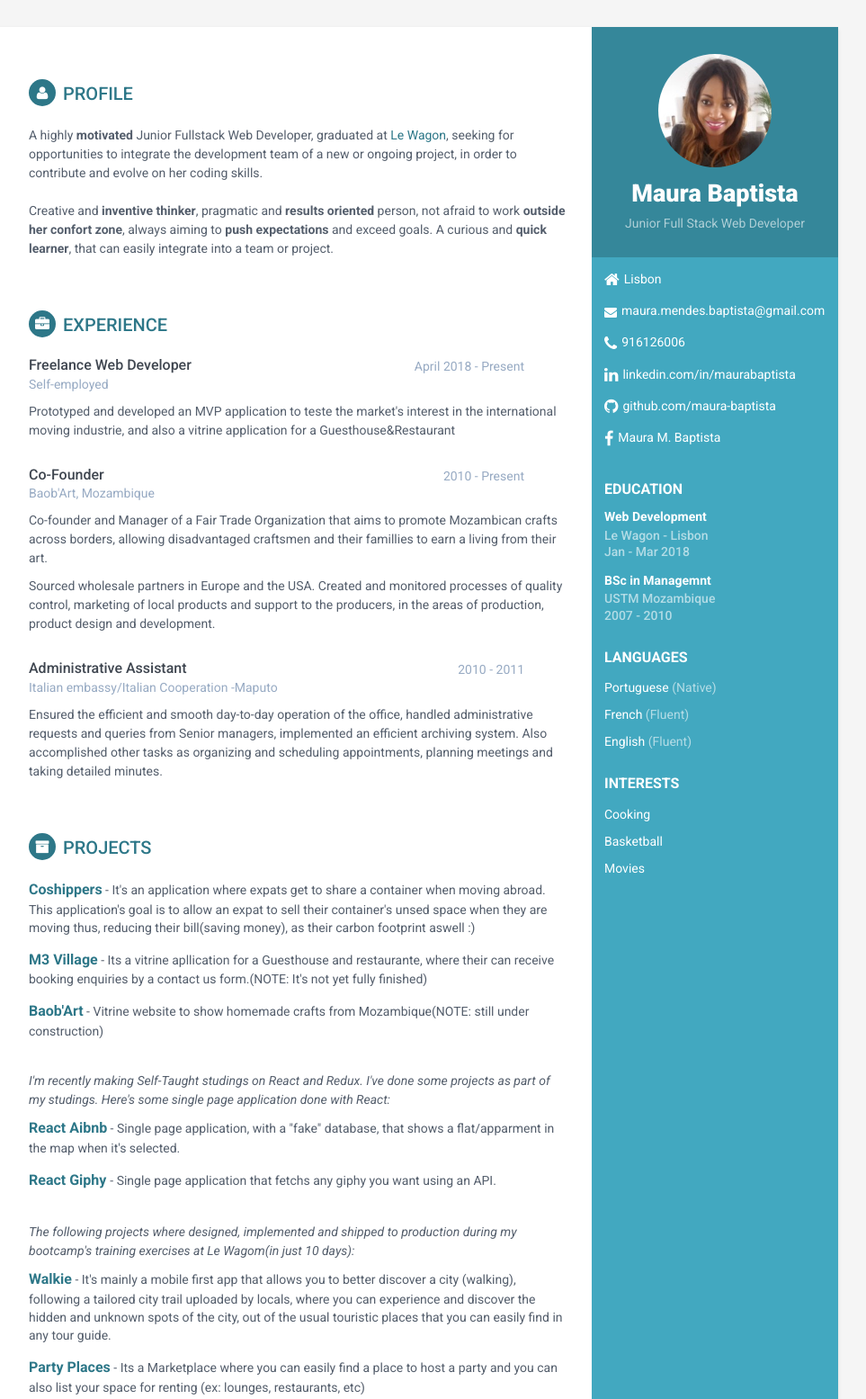
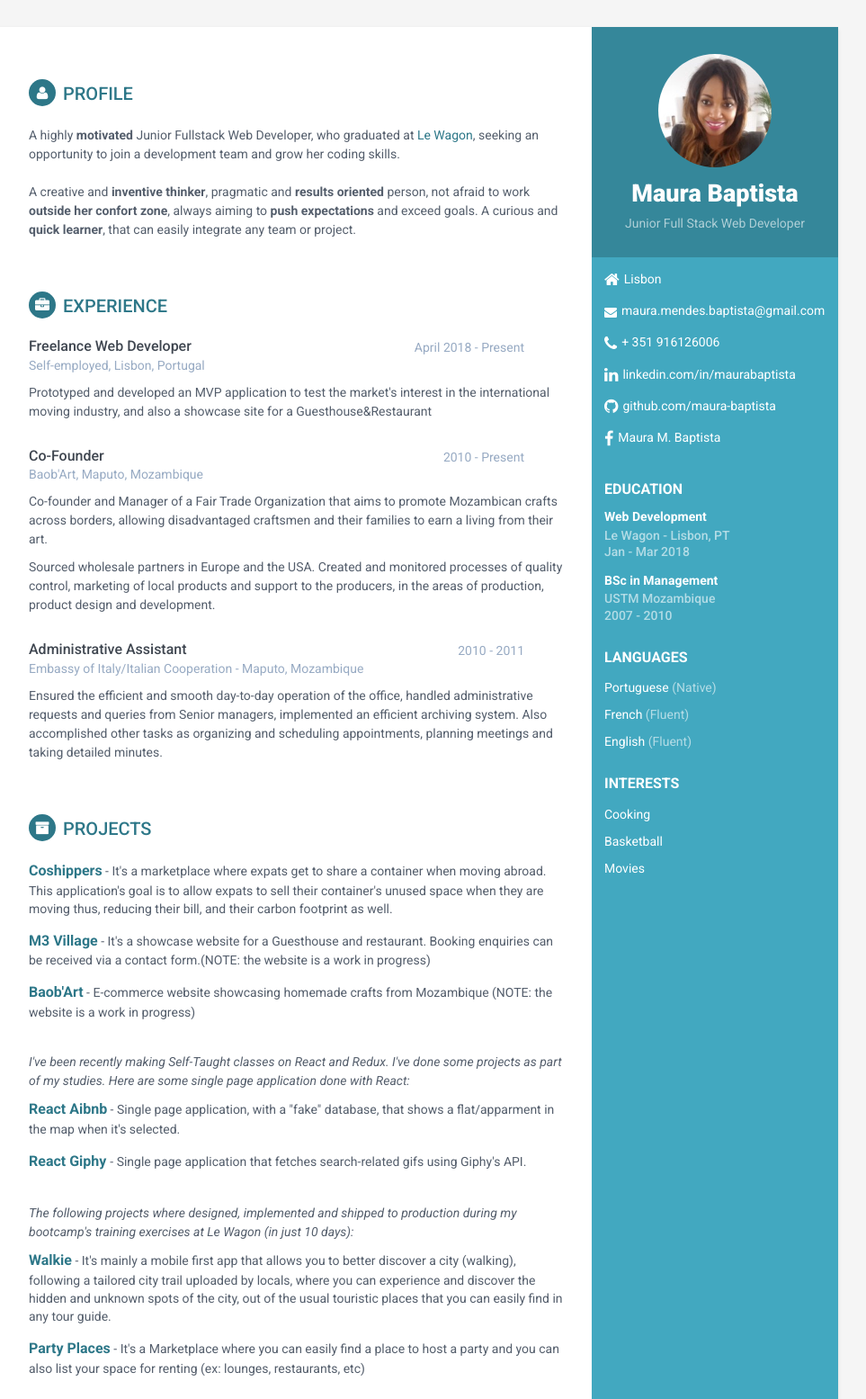
Before and after one commit to maura-baptista/cv-maura-baptista, a plain HTML site: page index.html in a window 1280 px wide. Shown: the top 1555 px of the page at 90% size, without its empty margins (188-1151 px from the left). Drawn offline with Linux system fonts and the light colour scheme.

Commit message:
correcteing grammer errors

```diff
--- a/index.html
+++ b/index.html
@@ -39,7 +39,7 @@
                 <ul class="list-unstyled contact-list">
                     <li class="linkedin"><i class="fa fa-home"></i></i><a href="https://www.google.com/maps/place/R.+Pereira+e+Sousa+3,+1350-135+Lisboa/@38.720122,-9.1666296,17z/data=!3m1!4b1!4m5!3m4!1s0xd1933664f2e5c81:0xa5a5c44450af4274!8m2!3d38.7201178!4d-9.1644356" target="_blank">Lisbon</a></li>
                     <li class="email"><i class="fa fa-envelope"></i><a href="mailto: yourname@email.com">maura.mendes.baptista@gmail.com</a></li>
-                    <li class="phone"><i class="fa fa-phone"></i><a href="916126006">916126006</a></li>
+                    <li class="phone"><i class="fa fa-phone"></i><a href="916126006">+ 351 916126006</a></li>
                     <li class="linkedin"><i class="fa fa-linkedin"></i><a href="https://www.linkedin.com/in/maurabaptista/" target="_blank">linkedin.com/in/maurabaptista</a></li>
                     <li class="github"><i class="fa fa-github"></i><a href="https://github.com/maura-baptista" target="_blank">github.com/maura-baptista</a></li>
                     <li class="facebook"><i class="fa fa-facebook"></i><a href=https://www.facebook.com/maura.mendes.54" target="_blank">Maura M. Baptista</a></li>
@@ -49,11 +49,11 @@
                 <h2 class="container-block-title">Education</h2>
                 <div class="item">
                     <h4 class="degree">Web Development</h4>
-                    <h5 class="meta">Le Wagon - Lisbon</h5>
+                    <h5 class="meta">Le Wagon - Lisbon, PT</h5>
                     <div class="time">Jan - Mar 2018</div>
                 </div><!--//item-->
                 <div class="item">
-                    <h4 class="degree">BSc in Managemnt</h4>
+                    <h4 class="degree">BSc in Management</h4>
                     <h5 class="meta">USTM Mozambique</h5>
                     <div class="time">2007 - 2010</div>
                 </div><!--//item-->
@@ -84,11 +84,11 @@
             <section class="section summary-section">
                 <h2 class="section-title"><i class="fa fa-user"></i>Profile</h2>
                 <div class="summary">
-                    <p>A highly <b>motivated </b>Junior Fullstack Web Developer, graduated at <a href="https://www.lewagon.com/program" target="_blank"> Le Wagon</a>, seeking for opportunities to integrate the development team of a new or ongoing project, in order to contribute and evolve on her coding skills. <br> <br>
+                    <p>A highly <b>motivated </b>Junior Fullstack Web Developer, who graduated at <a href="https://www.lewagon.com/program" target="_blank"> Le Wagon</a>, seeking an opportunity to join a development team and grow her coding skills. <br> <br>
 
-                    Creative and <b>inventive thinker</b>, pragmatic and <b>results oriented</b> person,  not afraid to work <b>outside her confort zone</b>, always aiming to <b>push expectations</b> and exceed goals.
+                    A creative and <b>inventive thinker</b>, pragmatic and <b>results oriented</b> person,  not afraid to work <b>outside her confort zone</b>, always aiming to <b>push expectations</b> and exceed goals.
 
-                    A curious and <b>quick learner</b>, that can easily integrate into a team or project.
+                    A curious and <b>quick learner</b>, that can easily integrate any team or project.
                     </p>
 
                     <!-- <p>Junior Full Stack Web Developer fromed by <a href="https://www.lewagon.com/program" target="_blank"> Le Wagon</a>  seeking for new opportuni
@@ -111,10 +111,10 @@
                             <h3 class="job-title">Freelance Web Developer</h3>
                             <div class="time">April 2018 - Present</div>
                         </div><!--//upper-row-->
-                        <div class="company">Self-employed</div>
+                        <div class="company">Self-employed, Lisbon, Portugal</div>
                     </div><!--//meta-->
                     <div class="details">
-                        <p>Prototyped and developed an MVP application to teste the market's interest in the international moving industrie, and also a vitrine application for a Guesthouse&Restaurant </p>
+                        <p>Prototyped and developed an MVP application to test the market's interest in the international moving industry, and also a showcase site for a Guesthouse&Restaurant </p>
                     </div><!--//details-->
                 </div><!--//item-->
 
@@ -124,10 +124,10 @@
                             <h3 class="job-title">Co-Founder</h3>
                             <div class="time">2010 - Present</div>
                         </div><!--//upper-row-->
-                        <div class="company">Baob'Art, Mozambique</div>
+                        <div class="company">Baob'Art, Maputo, Mozambique</div>
                     </div><!--//meta-->
                     <div class="details">
-                        <p>Co-founder and Manager of a Fair Trade Organization that aims to promote Mozambican crafts across borders, allowing disadvantaged craftsmen and their famillies to earn a living from their art.</p>
+                        <p>Co-founder and Manager of a Fair Trade Organization that aims to promote Mozambican crafts across borders, allowing disadvantaged craftsmen and their families to earn a living from their art.</p>
                         <p>Sourced wholesale partners in Europe and the USA. Created and monitored processes of quality control, marketing of local products and support to the producers, in the areas of production, product design and development.  </p>
                     </div><!--//details-->
                 </div><!--//item-->
@@ -138,7 +138,7 @@
                             <h3 class="job-title">Administrative Assistant</h3>
                             <div class="time">2010 - 2011</div>
                         </div><!--//upper-row-->
-                        <div class="company">Italian embassy/Italian Cooperation -Maputo </div>
+                        <div class="company">Embassy of Italy/Italian Cooperation - Maputo, Mozambique </div>
                     </div><!--//meta-->
                     <div class="details">
                         <p>Ensured the efficient and smooth day-to-day operation of the office, handled administrative requests and queries from Senior managers, implemented an efficient archiving system. Also accomplished other tasks as organizing and scheduling appointments, planning meetings and taking detailed minutes.</p>
@@ -158,32 +158,32 @@
 
                 <div class="item">
                     <span class="project-title"><a href="https://www.coshippers.com/" target="_blank">Coshippers</a></span> -
-                    <span class="project-tagline">It's an application where expats get to share a container when moving abroad. This application's goal is to allow an expat to sell their container's  unsed space when they are moving thus, reducing their bill(saving money), as their carbon footprint aswell :)  </span>
+                    <span class="project-tagline">It's a marketplace where expats get to share a container when moving abroad. This application's goal is to allow expats to sell their container's  unused space when they are moving thus, reducing their bill, and their carbon footprint as well.</span>
                 </div><!--//item-->
                  <div class="item">
                     <span class="project-title"><a href="http://www.m3village.com/" target="_blank">M3 Village</a></span> -
-                    <span class="project-tagline">Its a vitrine apllication for a Guesthouse and restaurante, where their can receive booking enquiries by a contact us form.(NOTE: It's not yet fully finished)</span>
+                    <span class="project-tagline">It's a showcase website for a Guesthouse and restaurant. Booking enquiries can be received via a contact form.(NOTE: the website is a work in progress)</span>
                 </div><!--//item-->
                 <div class="item">
                     <span class="project-title"><a href="http://www.baobartcrafts.com" target="_blank">Baob'Art</a></span> -
-                    <span class="project-tagline">Vitrine website to show homemade crafts from Mozambique(NOTE: still under construction)</span>
+                    <span class="project-tagline">E-commerce website showcasing homemade crafts from Mozambique (NOTE: the website is a work in progress)</span>
                 </div><!--//item--> <br>
                 <div class="item">
-                     <p><i>I'm recently making Self-Taught studings on React and Redux. I've done some projects as part of my studings. Here's some single page application done with React:</i></p>
+                     <p><i>I've been recently making Self-Taught classes on React and Redux. I've done some projects as part of my studies. Here are some single page application done with React:</i></p>
                     <span class="project-title"><a href="https://maura-baptista.github.io/react-flats/" target="_blank">React Aibnb</a></span> - <span class="project-tagline">Single page application, with a "fake" database, that shows a flat/apparment in the map when it's selected.</span>
                 </div><!--//item-->
                  <div class="item">
-                    <span class="project-title"><a href="https://maura-baptista.github.io/react-gifs/" target="_blank">React Giphy </a></span> - <span class="project-tagline">Single page application that fetchs any giphy you want using an API.</span>
+                    <span class="project-title"><a href="https://maura-baptista.github.io/react-gifs/" target="_blank">React Giphy </a></span> - <span class="project-tagline">Single page application that fetches search-related gifs using Giphy's API.</span>
                 </div><!--//item--> <br>
 
                 <div class="item">
-                     <p><i>The following projects where designed, implemented and shipped to production  during my bootcamp's training exercises at Le Wagom(in just 10 days):</i></p>
+                     <p><i>The following projects where designed, implemented and shipped to production  during my bootcamp's training exercises at Le Wagon (in just 10 days):</i></p>
                     <span class="project-title"><a href="http://www.walkie.online/" target="_blank">Walkie</a></span> - <span class="project-tagline">It's mainly a mobile first app that allows you to better discover a city (walking), following a tailored city trail uploaded by locals, where you can experience and discover the hidden and unknown spots of the city, out of the usual touristic places that you can easily find in any tour guide.</span>
 
                 </div><!--//item-->
                 <div class="item">
                     <span class="project-title"><a href="https://partyplaces.herokuapp.com/" target="_blank">Party Places</a></span> -
-                    <span class="project-tagline">Its a Marketplace where you can easily find a place to host a party and you can also list your space for renting (ex: lounges, restaurants, etc)   </span>
+                    <span class="project-tagline">It's a Marketplace where you can easily find a place to host a party and you can also list your space for renting (ex: lounges, restaurants, etc)   </span>
                 </div><!--//item-->
 
             </section><!--//section-->
```
